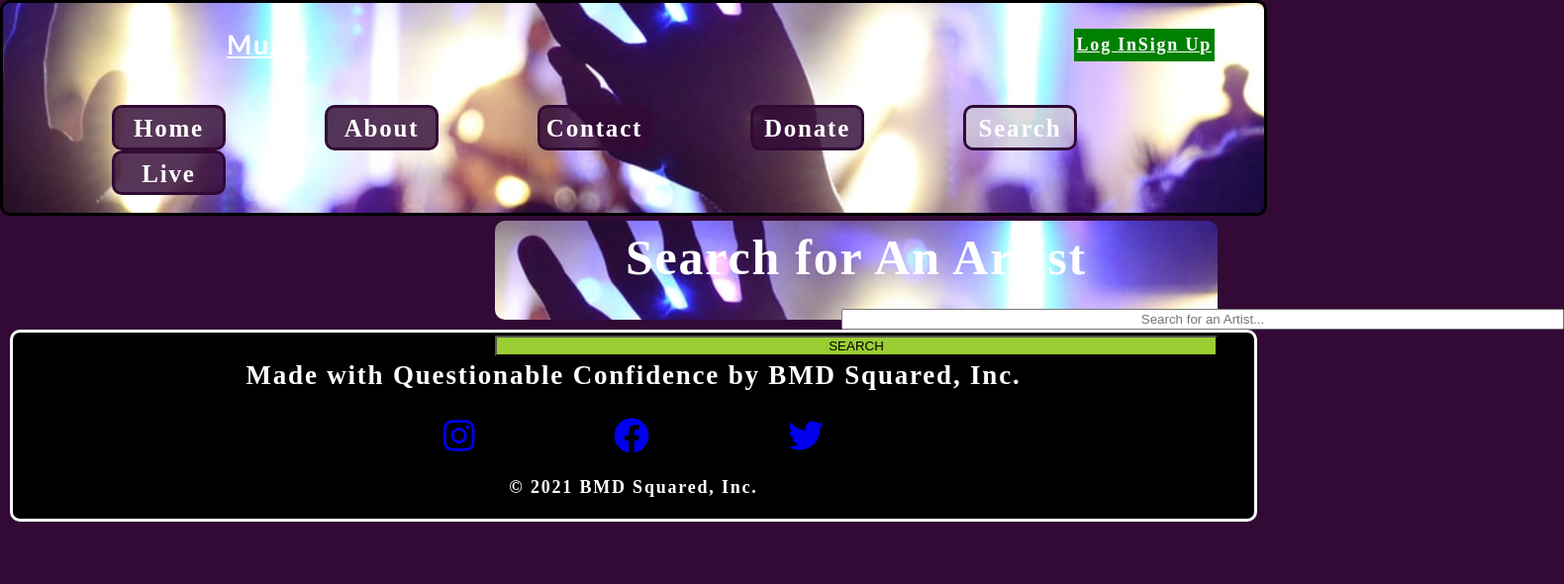
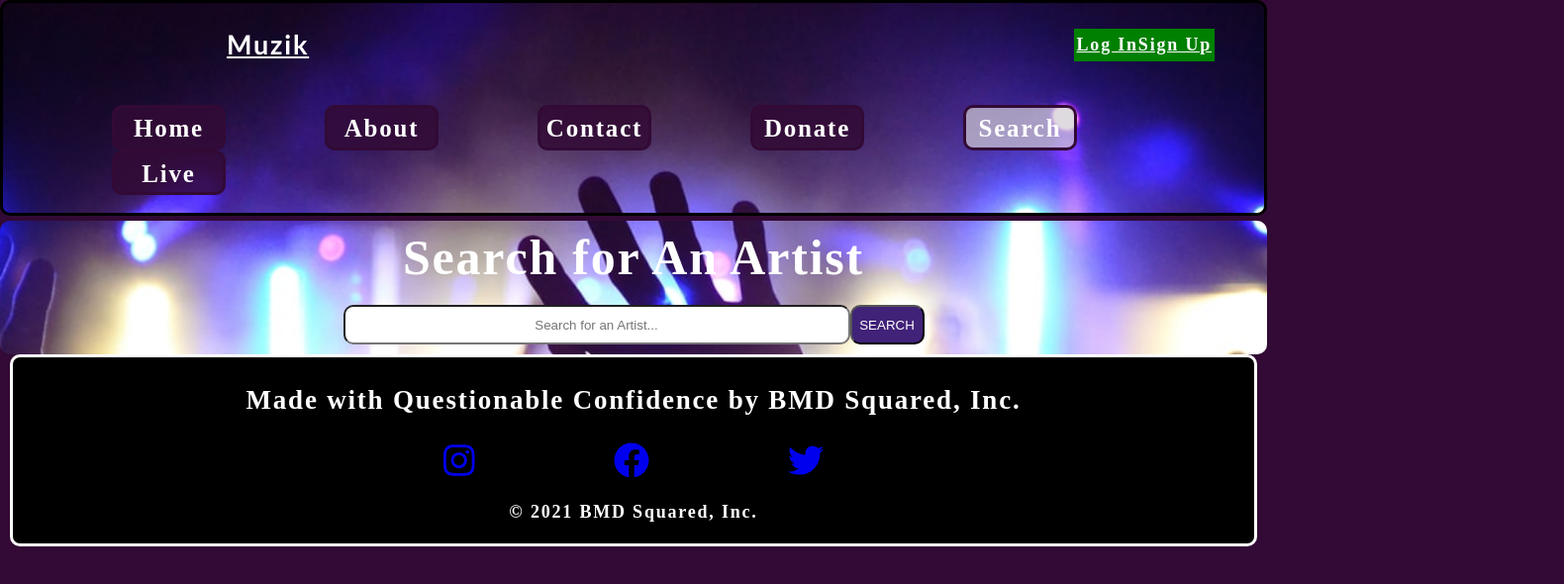
Before and after one commit to danielolvera21/Muzik, a React (Create React App) app in the folder client/: page / in a window 1280 px wide. Both pictures are taken after a click on the element "Search". Shown: the top 590 px of the page at 99% size, 1580 px wide, since content can reach past the window. Built offline with nearby package versions, Linux system fonts and the light colour scheme.

Commit message:
css styling for artist search

```diff
--- a/client/src/components/Footer/index.js
+++ b/client/src/components/Footer/index.js
@@ -11,7 +11,7 @@ function Footer() {
     return (
         <section className="footer">
             <h2>Made with Questionable Confidence by BMD Squared, Inc. </h2>
-            <div class="social-container">
+            <div className="social-container">
 
                 <a href="https://github.com/danielolvera21/Muzik"
                     rel="noreferrer"
--- a/client/src/components/SearchArtist/index.js
+++ b/client/src/components/SearchArtist/index.js
@@ -80,7 +80,7 @@ function SearchArtist() {
         Search for An Artist
       </h1>
       <Search search={search}></Search>
-      <div className="artists">
+      <div className="artist-wrapper">
         {loading && !errorMessage ? (
           <span>loading...</span>
         ) : errorMessage ? (
@@ -124,7 +124,6 @@ function SearchArtist() {
           artists.performers.map((performer, index) => {
             return (
               <div
-                className="artist-wrapper"
                 key={`${index}-${performer.id}`}
                 onClick={() => {
                   setSelectedArtist(performer);
--- a/client/src/components/SearchArtist/search.js
+++ b/client/src/components/SearchArtist/search.js
@@ -26,7 +26,7 @@ function Search(props) {
         onChange={handleSearchInputChanges}
         type="text"
         id="query"
-        className="searched-artist"
+        className="searched-artist-bar"
         placeholder="Search for an Artist..."
       />
       <input
--- a/client/src/index.css
+++ b/client/src/index.css
@@ -236,7 +236,7 @@ nav li:hover {
   border-style: solid;
 }
 
-.donate-slide-pay{
+.donate-slide-pay {
   text-align: center;
   color: var(--primary);
   backdrop-filter: blur(10px);
@@ -353,31 +353,46 @@ button:hover {
 /* ARTIST SEARCH STYLING */
 
 .searched-artist {
-  width: 500px;
-  margin-left: 350px;
+  width: 80px;
 }
 
 .artist-search-button {
-  width: 100px;
-  background-color: yellowgreen;
+  width: 40%;
+  background-color:  rgb(65, 34, 121);
   position: relative;
+  color: white;
 }
+
 
 .artist-search {
   box-shadow: 0 8px 16px 0 rgba(0, 0, 0, 0.2);
   transition: 0.3s;
   width: 400px;
-  background-color: rgb(106, 25, 112);
+  background-color: rgb(65, 34, 121);
   border-radius: 10px;
+  height: 350px;
+  margin: 10px;
+  padding: 0 15px 15px 15px;
+  justify-content: center;
   flex-direction: column;
   display: flex;
 }
 
 .artist-wrapper {
   width: 100%;
-  flex-direction: column;
   display: flex;
   flex-wrap: wrap;
+  flex-direction: row;
+  justify-content: center;
+}
+
+.artist-name {
+  height: 60px;
+}
+
+.search {
+  width: 100%;
+  text-align: center;
 }
 
 .artist-search:hover {
@@ -405,19 +420,21 @@ button:hover {
   background-size: cover;
   background-attachment: fixed; /*rolling affect coupled with header*/
   background-position: 80%;
-  height: 100px;
-  margin-left: 500px;
-  margin-right: 50px;
-  margin-bottom: 10px;
+  height: 100%;
+  padding-bottom: 10px;
 }
 
-.searched-artist {
-  width: 100%;
+.searched-artist-bar {
   text-align: center;
+  width: 40%;
+  height: 40px;
+  border-radius: 10px;
 }
 
 .artist-search-button {
-  width: 100%;
+  width: 75px;
+  height: 40px;
+  border-radius: 10px;
 }
 
 .fillerdonateone {
```
Also changed, not shown: client/src/components/SearchArtist/artistprofile.js (added), 1 other file (tests, documents, lock files or other folders).
